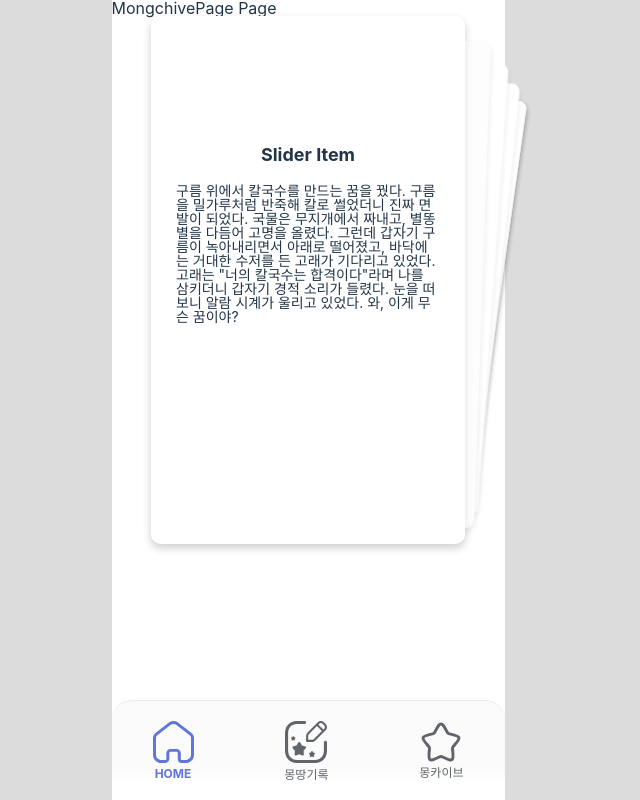
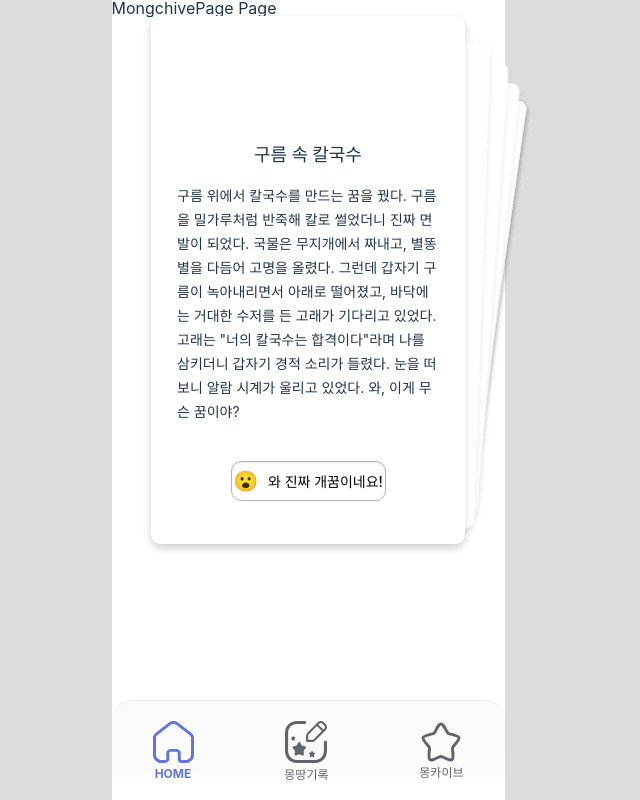
Before and after one commit to UMC-I/FE, a React (Vite) app: page /my in a window 1280 px wide. Shown: the whole page, without its empty margins (332-972 px from the left). Built offline with nearby package versions, Linux system fonts and the light colour scheme.

Commit message:
Feat: Slider 안 내용 구현

```diff
--- a/src/pages/mongchive/components/SliderItem.tsx
+++ b/src/pages/mongchive/components/SliderItem.tsx
@@ -2,7 +2,7 @@ import styled from "styled-components";
 const SliderItem = () => {
   return (
     <SliderItemWrapper>
-      <Title>Slider Item</Title>
+      <Title>구름 속 칼국수</Title>
       <Content>
         구름 위에서 칼국수를 만드는 꿈을 꿨다. 구름을 밀가루처럼 반죽해 칼로
         썰었더니 진짜 면발이 되었다. 국물은 무지개에서 짜내고, 별똥별을 다듬어
@@ -11,6 +11,9 @@ const SliderItem = () => {
         합격이다"라며 나를 삼키더니 갑자기 경적 소리가 들렸다. 눈을 떠보니 알람
         시계가 울리고 있었다. 와, 이게 무슨 꿈이야?
       </Content>
+      <AgreeButton>
+        <Emoji>😮</Emoji>와 진짜 개꿈이네요!
+      </AgreeButton>
     </SliderItemWrapper>
   );
 };
@@ -29,7 +32,28 @@ const Title = styled.div`
 
 const Content = styled.div`
   font-size: 14px;
-  margin: 20px 25px;
+  margin: 20px 26px;
+  line-height: 24px;
+  height: 240px;
 `;
 
+const AgreeButton = styled.button`
+  width: 155px;
+  height: 40px;
+  border: 0.5px solid #b2b2b2;
+  border-radius: 10px;
+  cursor: pointer;
+  margin-top: 17px;
+  font-size: 14px;
+  display: flex;
+  flex-direction: row;
+  justify-content: center;
+  align-items: center;
+  box-shadow: inset 0px 1px 2px rgba(0, 0, 0, 0.1);
+`;
+
+const Emoji = styled.div`
+  font-size: 20px;
+  margin-right: 10px;
+`;
 export default SliderItem;
```
